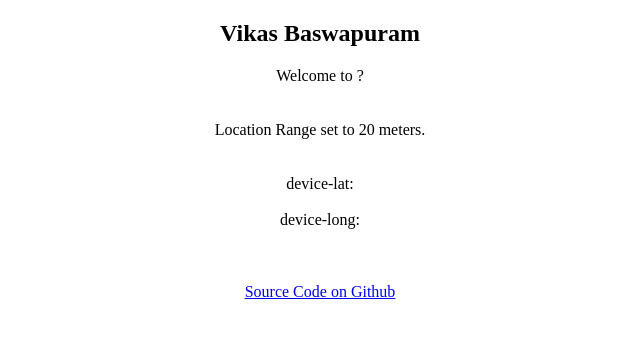
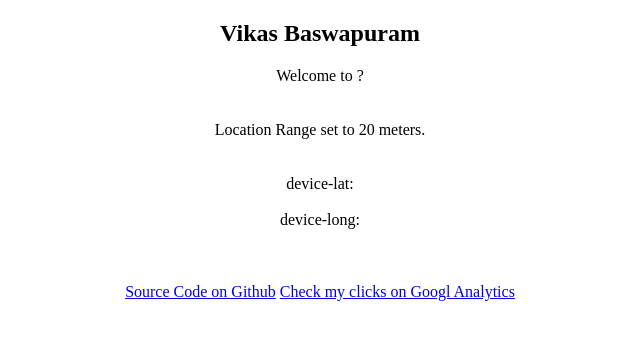
Before and after one commit to Vikas2004/vb-client-hunt, a website with bundled scripts: page index.html in a window 1280 px wide. Shown: the whole page, without its empty margins (320-960 px from the left). Built offline with nearby package versions, Linux system fonts and the light colour scheme.

Commit message:
google analytics link commit

```diff
--- a/index.html
+++ b/index.html
@@ -33,5 +33,6 @@
 <script type="module" src="./scripts/main.js"></script>
 <footer>
     <a href="https://github.com/Vikas2004/vb-client-hunt">Source Code on Github</a>
+    <a href="https://analytics.google.com/analytics/web/provision/#/p260718127/realtime/overview">Check my clicks on Googl Analytics</a>
 
   </footer>
```
